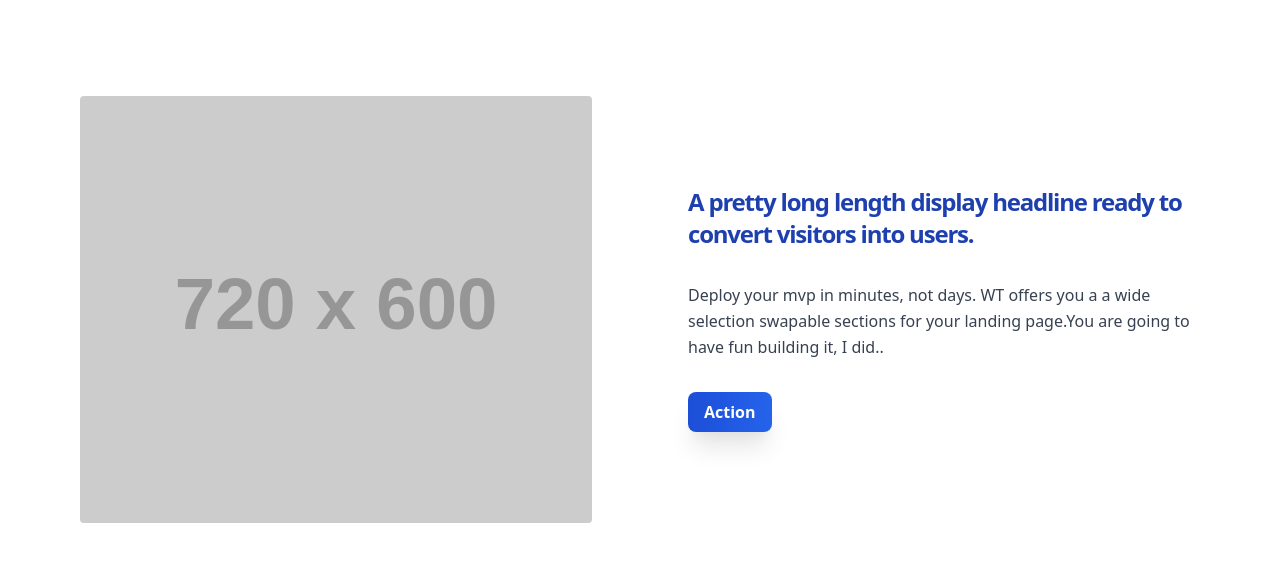
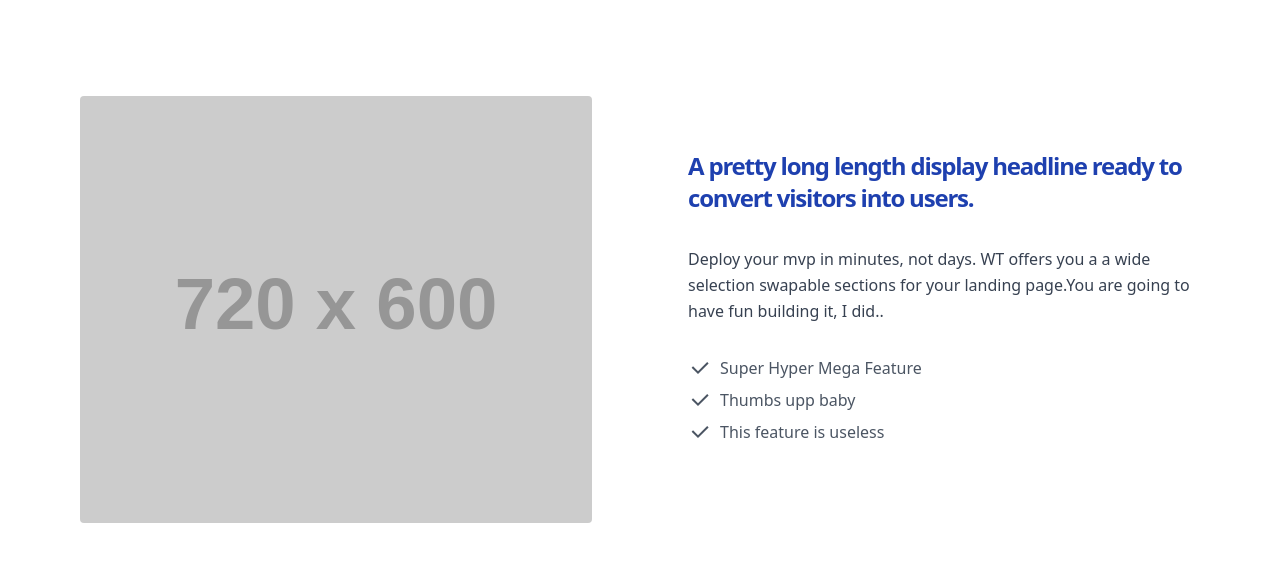
Before and after one commit to joypoddar/wicked-vue, a Vue app: page / in a window 1280 px wide. Shown: the top 562 px of the page. Built offline with nearby package versions, Linux system fonts and the light colour scheme.

Commit message:
feat: right header 07

```diff
--- a/src/App.vue
+++ b/src/App.vue
@@ -1,9 +1,9 @@
 <template>
-  <RightHeader06 />
+  <RightHeader07 />
 </template>
 
 <script setup>
-import RightHeader06 from "./components/01-right-header/RightHeader06.vue";
+import RightHeader07 from "./components/01-right-header/RightHeader07.vue";
 // This starter template is using Vue 3 experimental <script setup> SFCs
 // Check out https://github.com/vuejs/rfcs/blob/script-setup-2/active-rfcs/0000-script-setup.md
 </script>
--- /dev/null
+++ b/src/components/01-right-header/RightHeader07.vue
@@ -0,0 +1,84 @@
+<template>
+  <section class="text-gray-700 body-font">
+    <div
+      class="container flex flex-col items-center px-5 py-16 mx-auto lg:px-20 lg:py-24 md:flex-row"
+    >
+      <div class="w-5/6 mb-10 lg:max-w-lg lg:w-full md:w-1/2 md:mb-0">
+        <img
+          class="object-cover object-center rounded"
+          alt="hero"
+          src="https://dummyimage.com/720x600/F3F4F7/8693ac"
+        />
+      </div>
+      <div
+        class="flex flex-col items-center text-center lg:flex-grow md:w-1/2 lg:pl-24 md:pl-16 md:items-start md:text-left"
+      >
+        <h1
+          class="mb-8 text-2xl font-bold tracking-tighter text-center text-blue-800 lg:text-left lg:text-2xl title-font"
+        >
+          A pretty long length display headline ready to convert visitors into
+          users.
+        </h1>
+        <p
+          class="mb-8 text-base leading-relaxed text-center text-gray-700 lg:text-left lg:text-1xl"
+        >
+          Deploy your mvp in minutes, not days. WT offers you a a wide selection
+          swapable sections for your landing page.You are going to have fun
+          building it, I did..
+        </p>
+        <p class="flex items-center mb-2 text-gray-600">
+          <span
+            class="inline-flex items-center justify-center flex-shrink-0 w-6 h-6 mr-2 rounded-full"
+          >
+            <svg
+              fill="currentColor"
+              xmlns="http://www.w3.org/2000/svg"
+              viewBox="0 0 24 24"
+              width="24"
+              height="24"
+            >
+              <path fill="none" d="M0 0h24v24H0z" />
+              <path
+                d="M10 15.172l9.192-9.193 1.415 1.414L10 18l-6.364-6.364 1.414-1.414z"
+              />
+            </svg> </span
+          >Super Hyper Mega Feature
+        </p>
+        <p class="flex items-center mb-2 text-gray-600">
+          <span
+            class="inline-flex items-center justify-center flex-shrink-0 w-6 h-6 mr-2 rounded-full"
+          >
+            <svg
+              fill="currentColor"
+              xmlns="http://www.w3.org/2000/svg"
+              viewBox="0 0 24 24"
+              width="24"
+              height="24"
+            >
+              <path fill="none" d="M0 0h24v24H0z" />
+              <path
+                d="M10 15.172l9.192-9.193 1.415 1.414L10 18l-6.364-6.364 1.414-1.414z"
+              /></svg></span
+          >Thumbs upp baby
+        </p>
+        <p class="flex items-center mb-6 text-gray-600">
+          <span
+            class="inline-flex items-center justify-center flex-shrink-0 w-6 h-6 mr-2 rounded-full"
+          >
+            <svg
+              fill="currentColor"
+              xmlns="http://www.w3.org/2000/svg"
+              viewBox="0 0 24 24"
+              width="24"
+              height="24"
+            >
+              <path fill="none" d="M0 0h24v24H0z" />
+              <path
+                d="M10 15.172l9.192-9.193 1.415 1.414L10 18l-6.364-6.364 1.414-1.414z"
+              /></svg></span
+          >This feature is useless
+        </p>
+      </div>
+    </div>
+  </section>
+</template>
```
